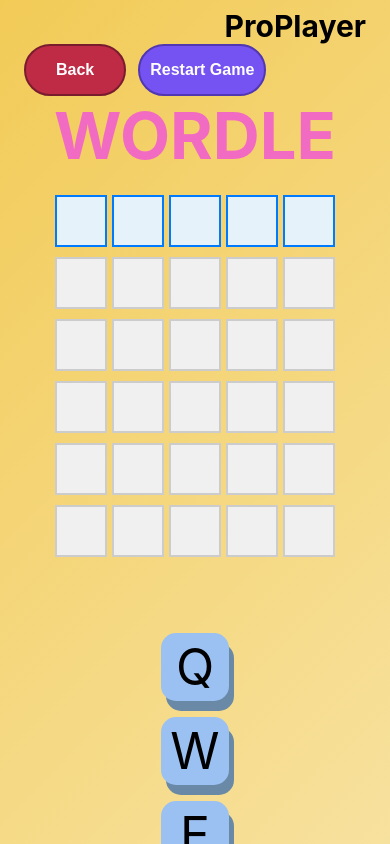
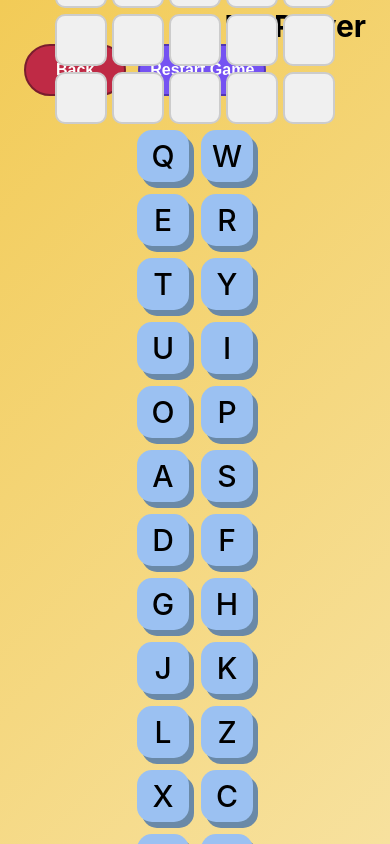
Before and after one commit to AnnaKiira/ProPlayer, a React (Create React App) app: page / in a window 390 px wide. Both pictures are taken after a click on the button "Play Wordle". Built offline with nearby package versions, Linux system fonts and the light colour scheme.

Commit message:
styled wordle for max width of 1024px to be responsive for laptops

```diff
--- a/src/games/wordle/Wordle.css
+++ b/src/games/wordle/Wordle.css
@@ -27,6 +27,7 @@
     width: 48px;
     height: 48px;
     border: 2px solid #ccc;
+    border-radius: 10px;
     background-color: #f0f0f0;
     font-size: 38px;
     text-transform: uppercase;
@@ -73,3 +74,66 @@
     font-size: 30px;
     font-weight: 600;
 }
+
+@media screen and (max-width:1445px)  {
+    .wordleGame {
+        justify-content: center;
+        height: 80vh;
+    }
+
+    .wordleGrid {
+        gap: 6px;
+        margin: 8px 0 0px 0;
+    }
+
+    .wordleGame h1 {
+        margin-top: -55px;
+        font-size: 38px;
+    }
+
+    .keyboard {
+        margin: 0 300px 0 300px;
+    }
+
+    .key {
+        padding: 20px;
+        margin: 6px;
+        font-size: 30px;
+        font-weight: 500;
+        height: 12px;
+        width: 12px;
+        box-shadow: 5px 6px #6a89a7;
+    }
+
+    .key.special {
+        width: 84px;
+        font-size: 30px;
+        font-weight: 500;
+    }
+
+    .gameOverMessage {
+        margin: -8px;
+    }
+
+    .gameOverMessage h2{
+        font-size: 24px;
+        margin-bottom: -30px;
+    }
+
+    .gameOverMessage h3{
+        font-size: 24px;
+    }
+
+    .winnerMessage {
+        margin: -8px;
+    }
+
+    .winnerMessage h2 {
+        font-size: 24px;
+        margin-bottom: -30px;
+    }
+
+    .winnerMessage h3 {
+        font-size: 24px;
+    }
+}
```
